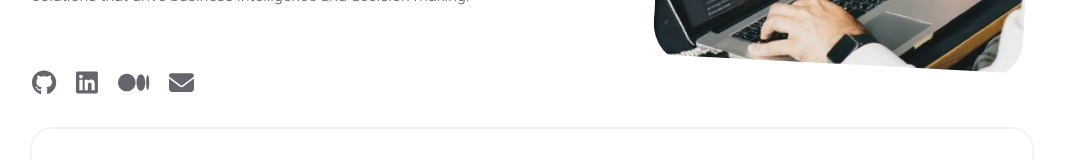
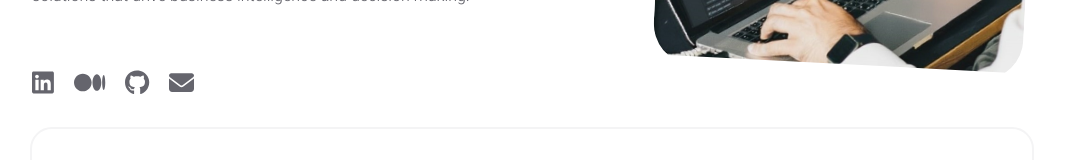
Before and after one commit to NuwanKeshara/Portfolio, a React (Create React App) app: page / in a window 1280 px wide. Shown: the part 565-725 px from the top of the page, without its empty margins (108-1179 px from the left). Built offline with nearby package versions, Linux system fonts and the light colour scheme.

Commit message:
change the layout of homepage

```diff
--- a/src/components/about/socials.jsx
+++ b/src/components/about/socials.jsx
@@ -14,18 +14,6 @@ import "./styles/socials.css";
 const Socials = () => {
 	return (
 		<div className="socials">
-
-			<div className="social">
-				<a href={INFO.socials.github} target="_blank" rel="noreferrer">
-					<div className="social-icon">
-						<FontAwesomeIcon
-							icon={faGithub}
-							className="social-icon"
-						/>
-					</div>
-					<div className="social-text">Follow on GitHub</div>
-				</a>
-			</div>
 
 			<div className="social">
 				<a
@@ -59,6 +47,20 @@ const Socials = () => {
 						<div className="social-text">Read on Medium</div>
 					</a>
 				</div>
+
+			<div className="social">
+				<a href={INFO.socials.github} target="_blank" rel="noreferrer">
+					<div className="social-icon">
+						<FontAwesomeIcon
+							icon={faGithub}
+							className="social-icon"
+						/>
+					</div>
+					<div className="social-text">Follow on GitHub</div>
+				</a>
+			</div>
+
+
 			<div className="email">
 				<div className="email-wrapper">
 					<a
--- a/src/data/user.js
+++ b/src/data/user.js
@@ -7,9 +7,9 @@ const INFO = {
 	},
 
 		socials: {
-			github: "https://github.com/NuwanKeshara",
 			linkedin: "https://www.linkedin.com/in/nuwan-keshara/",
 			medium: "https://medium.com/@nuwankeshara12",
+			github: "https://github.com/NuwanKeshara",
 		},
 
 	homepage: {
--- a/src/pages/articles.jsx
+++ b/src/pages/articles.jsx
@@ -1,3 +1,83 @@
+// import React, { useEffect } from "react";
+// import { Helmet } from "react-helmet";
+
+// import NavBar from "../components/common/navBar";
+// import Footer from "../components/common/footer";
+// import Logo from "../components/common/logo";
+// import Article from "../components/articles/article";
+
+// import INFO from "../data/user";
+// import SEO from "../data/seo";
+// import myArticles from "../data/articles";
+
+// import "./styles/articles.css";
+
+// const Articles = () => {
+// 	useEffect(() => {
+// 		window.scrollTo(0, 0);
+// 	}, []);
+
+// 	const currentSEO = SEO.find((item) => item.page === "articles");
+
+// 	return (
+// 		<React.Fragment>
+// 			<Helmet>
+// 				<title>{`Articles | ${INFO.main.title}`}</title>
+// 				<meta name="description" content={currentSEO.description} />
+// 				<meta
+// 					name="keywords"
+// 					content={currentSEO.keywords.join(", ")}
+// 				/>
+// 			</Helmet>
+
+// 			<div className="page-content">
+// 				<NavBar active="articles" />
+// 				<div className="content-wrapper">
+// 					<div className="articles-logo-container">
+// 						<div className="articles-logo">
+// 							<Logo width={46} />
+// 						</div>
+// 					</div>
+
+// 					<div className="articles-main-container">
+// 						<div className="title articles-title">
+// 							{INFO.articles.title}
+// 						</div>
+
+// 						<div className="subtitle articles-subtitle">
+// 							{INFO.articles.description}
+// 						</div>
+
+// 						<div className="articles-container">
+// 							<div className="articles-wrapper">
+// 								{myArticles.map((article, index) => (
+// 									<div
+// 										className="articles-article"
+// 										key={(index + 1).toString()}
+// 									>
+// 										<Article
+// 											key={(index + 1).toString()}
+// 											date={article().date}
+// 											title={article().title}
+// 											description={article().description}
+// 											link={"/article/" + (index + 1)}
+// 										/>
+// 									</div>
+// 								))}
+// 							</div>
+// 						</div>
+// 					</div>
+// 					<div className="page-footer">
+// 						<Footer />
+// 					</div>
+// 				</div>
+// 			</div>
+// 		</React.Fragment>
+// 	);
+// };
+
+// export default Articles;
+
 import React, { useEffect } from "react";
 import { Helmet } from "react-helmet";
 
@@ -60,7 +140,7 @@ const Articles = () => {
                                             date={article().date}
                                             title={article().title}
                                             description={article().description}
-											link={"/article/" + (index + 1)}
+                                            link={article().link}
                                         />
                                     </div>
                                 ))}
--- a/src/pages/homepage.jsx
+++ b/src/pages/homepage.jsx
@@ -119,16 +119,7 @@ const Homepage = () => {
 						</div>
 
 						<div className="homepage-socials">
-							<a
-								href={INFO.socials.github}
-								target="_blank"
-								rel="noreferrer"
-							>
-								<FontAwesomeIcon
-									icon={faGithub}
-									className="homepage-social-icon"
-								/>
-							</a>
+
 							<a
 								href={INFO.socials.linkedin}
 								target="_blank"
@@ -149,6 +140,18 @@ const Homepage = () => {
 									className="homepage-social-icon"
 								/>
 							</a>
+
+							<a
+								href={INFO.socials.github}
+								target="_blank"
+								rel="noreferrer"
+							>
+								<FontAwesomeIcon
+									icon={faGithub}
+									className="homepage-social-icon"
+								/>
+							</a>
+
 							<a
 								href={`mailto:${INFO.main.email}`}
 								target="_blank"
```
Lines whose indentation alone changed are shown as unchanged.
